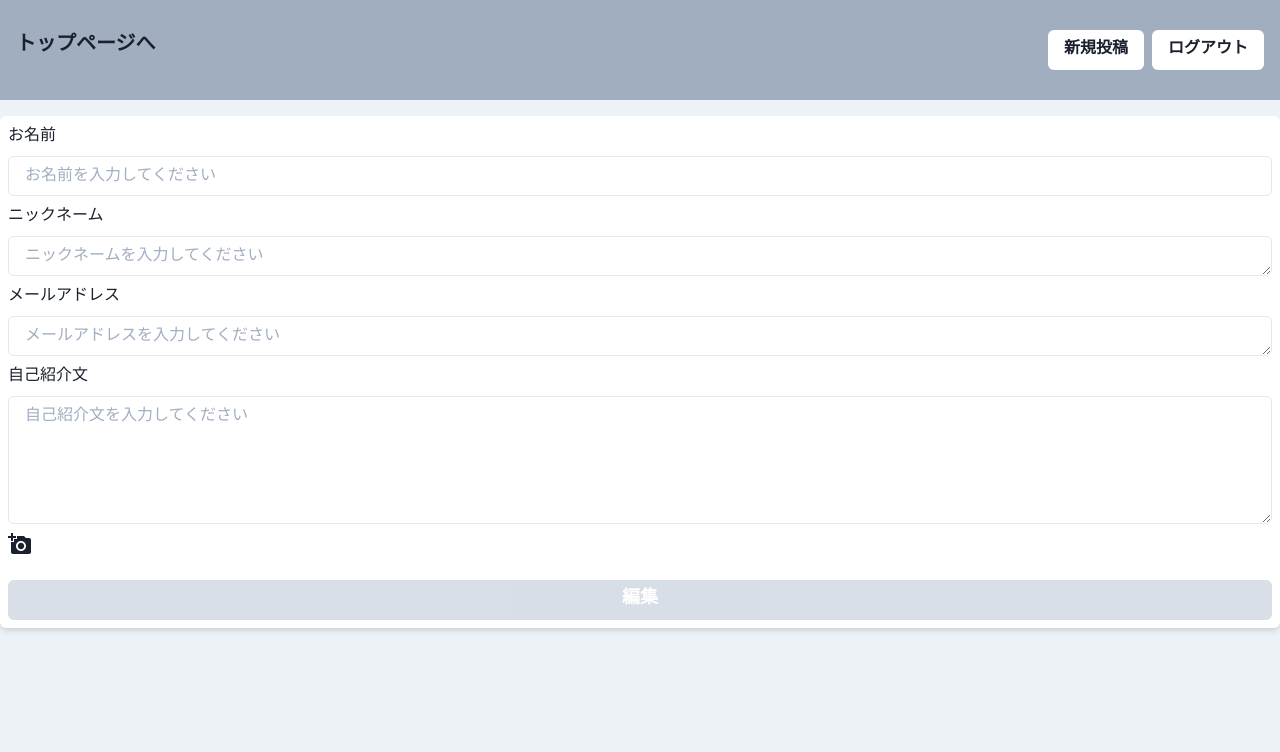
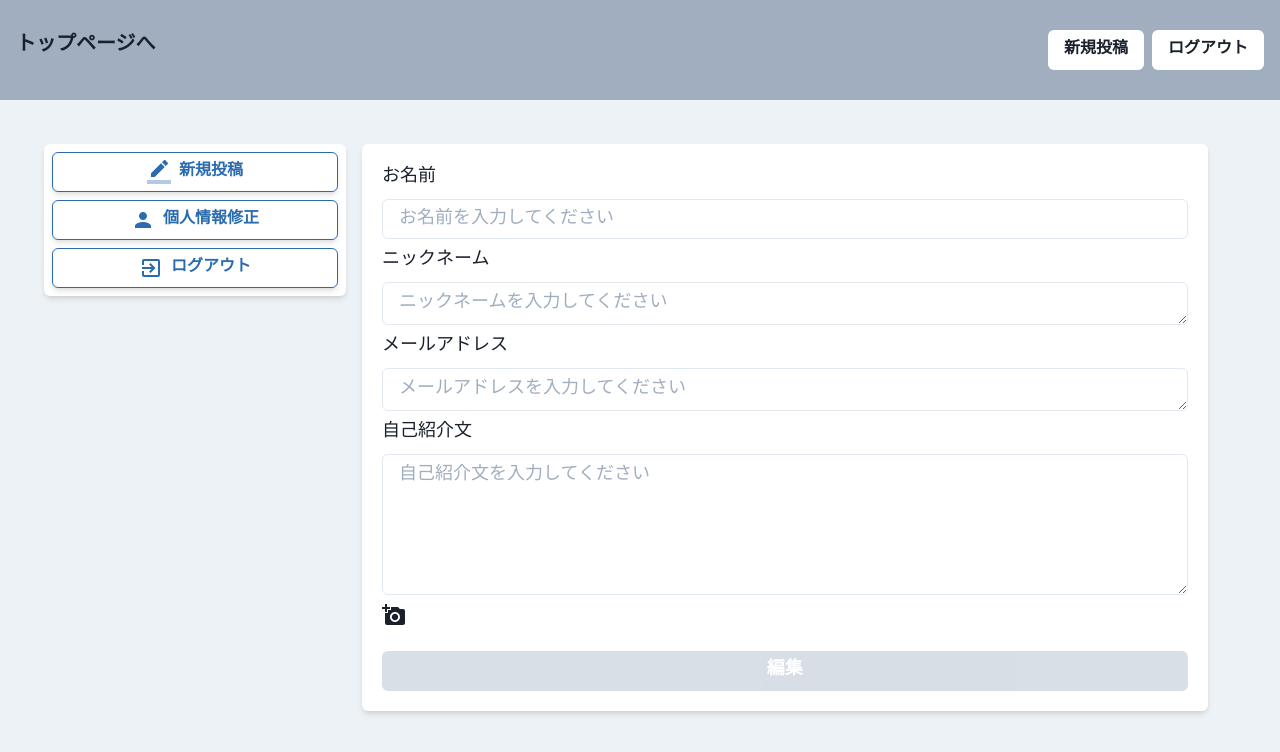
Before and after one commit to kory-jp/proto2, a React (Create React App) app in the folder front/front-app/: page /mypage/edit in a window 1280 px wide. Shown: the top 752 px of the page. Built offline with nearby package versions, Linux system fonts and the light colour scheme; no server answers.

Commit message:
stash pop

```diff
--- a/front/front-app/src/assets/style/chakraStyles.jsx
+++ b/front/front-app/src/assets/style/chakraStyles.jsx
@@ -1,5 +1,5 @@
 import { Box, Flex } from "@chakra-ui/layout";
-import { Text } from "@chakra-ui/react";
+import { Text, Image } from "@chakra-ui/react";
 
 export const DefaultBox = (props) => {
   return <Box
@@ -27,3 +27,13 @@ export const DefaultText = (props) => {
     {...props}
   />
 }
+
+export const DefaultImage = (props) => {
+  return <Image
+    boxSize={{base: "2xs", md: "md"}}
+    objectFit="cover"
+    shadow="md"
+    borderRadius="md"
+    {...props}
+  />
+}
--- a/front/front-app/src/components/molecules/MenuDrawer.jsx
+++ b/front/front-app/src/components/molecules/MenuDrawer.jsx
@@ -20,6 +20,12 @@ export const MenuDrawer = (props) => {
     dispatch(push('/posts/new'))
     onClose()
   }
+
+  const toEditProfile = () => {
+    dispatch(push('/mypage/edit'))
+    onClose()
+  }
+
   return(
     <Drawer placement="left" size="xs" onClose={onClose} isOpen={isOpen}>
     <DrawerOverlay>
@@ -41,6 +47,15 @@ export const MenuDrawer = (props) => {
           </Button>
           <Button
             bg="white"
+            onClick={toEditProfile}
+            fontSize="sm"
+            w="100%"
+            m="2"
+          >
+            個人情報修正
+          </Button>
+          <Button
+            bg="white"
             onClick={()=> dispatch(logOut(showMessage))}
             fontSize="sm"
             w="100%"
--- a/front/front-app/src/components/organisms/post/PostShowCard.jsx
+++ b/front/front-app/src/components/organisms/post/PostShowCard.jsx
@@ -1,12 +1,12 @@
 import React, { memo } from 'react'
 import { Flex } from '@chakra-ui/layout'
-import { Image, Link } from "@chakra-ui/react"
+import { Link } from "@chakra-ui/react"
 import { useDispatch, useSelector } from 'react-redux'
 import { getUserId } from '../../../reducks/users/selectors'
 import { push } from 'connected-react-router'
 import CreateIcon from '@material-ui/icons/Create';
 import defaultImage from '../../../assets/img/defaultImage.jpeg'
-import { DefaultFlex, DefaultText } from '../../../assets/style/chakraStyles'
+import { DefaultFlex, DefaultText, DefaultImage } from '../../../assets/style/chakraStyles'
 
 export const PostShowCard = memo((props)=> {
   const dispatch = useDispatch()
@@ -20,15 +20,11 @@ export const PostShowCard = memo((props)=> {
     >
       <Flex
         w="full"
-        flexDirection={{base: "column", md: "initial"}}
+        flexDirection={{base: "column", xl: "initial"}}
       >
-        <Image
+        <DefaultImage
           src={image? image : defaultImage}
           alt="投稿画像"
-          boxSize={{base: "2xs", md: "md"}}
-          objectFit="cover"
-          shadow="md"
-          borderRadius="md"
           m={{base: "auto", md: "2"}}
           mb="2"
         />
--- a/front/front-app/src/components/pages/mypage/ProfileEdit.jsx
+++ b/front/front-app/src/components/pages/mypage/ProfileEdit.jsx
@@ -1,14 +1,13 @@
 import React, { memo, useCallback, useEffect, useState } from 'react'
 import axios from 'axios';
 import { useDispatch, useSelector } from 'react-redux';
-import { Flex, Stack, Box } from "@chakra-ui/layout";
+import { Stack, Box } from "@chakra-ui/layout";
 import {
   FormControl,
   FormLabel,
   Input,
   Textarea,
   Button,
-  Img,
 } from "@chakra-ui/react"
 import AddAPhotoIcon from '@material-ui/icons/AddAPhoto';
 import CancelIcon from '@material-ui/icons/Cancel';
@@ -17,6 +16,7 @@ import { PrimaryButton } from '../../atoms/button/PrimaryButton';
 import { getLoadingState } from '../../../reducks/loading/selectors';
 import useMessage from '../../../hooks/useMessage';
 import { userUpdate } from '../../../reducks/users/operations';
+import { DefaultFlex, DefaultImage } from '../../../assets/style/chakraStyles';
 
 export const ProfileEdit = memo(()=> {
   const dispatch = useDispatch()
@@ -97,47 +97,51 @@ export const ProfileEdit = memo(()=> {
 
 
   return(
-    <Flex flexDirection="column" bg="white" borderRadius="md" shadow="md" p="2">
+    <DefaultFlex flexDirection="column">
       <Stack>
       <FormControl id="name">
-        <FormLabel>お名前</FormLabel>
+        <FormLabel fontSize={{base: "sm", md: "lg"}}>お名前</FormLabel>
         <Input
           type="text"
           name="name"
           placeholder="お名前を入力してください"
+          fontSize={{base: "sm", md: "lg"}}
           required={true}
           value={name}
           onChange={inputName}
         />
       </FormControl>
       <FormControl id="nickname">
-        <FormLabel>ニックネーム</FormLabel>
+        <FormLabel fontSize={{base: "sm", md: "lg"}}>ニックネーム</FormLabel>
         <Textarea
           type="text"
           name="nickname"
           placeholder="ニックネームを入力してください"
+          fontSize={{base: "sm", md: "lg"}}
           rows="1"
           value={nickname}
           onChange={inputNickname}
         />
       </FormControl>
       <FormControl id="email">
-        <FormLabel>メールアドレス</FormLabel>
+        <FormLabel fontSize={{base: "sm", md: "lg"}}>メールアドレス</FormLabel>
         <Textarea
           type="email"
           name="email"
           rows="1"
           placeholder="メールアドレスを入力してください"
+          fontSize={{base: "sm", md: "lg"}}
           value={email}
           onChange={inputEmail}
         />
       </FormControl>
       <FormControl id="introduction">
-        <FormLabel>自己紹介文</FormLabel>
+        <FormLabel fontSize={{base: "sm", md: "lg"}}>自己紹介文</FormLabel>
         <Textarea
           type="text"
           name="introduction"
           placeholder="自己紹介文を入力してください"
+          fontSize={{base: "sm", md: "lg"}}
           rows="5"
           value={introduction}
           onChange={inputIntroduction}
@@ -164,9 +168,7 @@ export const ProfileEdit = memo(()=> {
           >
             <CancelIcon />
           </Button>
-          <Img
-            boxSize="md"
-            objectFit="cover"
+          <DefaultImage
             src={preview}
             alt="preview img"
           />
@@ -177,11 +179,12 @@ export const ProfileEdit = memo(()=> {
           onClick={()=> dispatch(userUpdate(userId, formData, showMessage))}
           loading = {loadingState}
           disabled = {name === "" || email === ""}
+          fontSize={{base: "sm", md: "lg"}}
         >
           編集
         </PrimaryButton>
       </Stack>
-    </Flex>
+    </DefaultFlex>
   )
 })
 
--- a/front/front-app/src/components/pages/posts/PostEdit.jsx
+++ b/front/front-app/src/components/pages/posts/PostEdit.jsx
@@ -10,7 +10,6 @@ import {
   Input,
   Textarea,
   Button,
-  Img,
 } from "@chakra-ui/react"
 import { Spinner } from "@chakra-ui/spinner";
 import AddAPhotoIcon from '@material-ui/icons/AddAPhoto';
@@ -22,7 +21,7 @@ import { deletePost, updatePost } from '../../../reducks/posts/operations';
 import useMessage from '../../../hooks/useMessage';
 import useLoadingState from '../../../hooks/useLoadingState';
 import { nowLoadingAction } from '../../../reducks/loading/actions';
-import { DefaultBox } from '../../../assets/style/chakraStyles'
+import { DefaultBox, DefaultImage } from '../../../assets/style/chakraStyles'
 
 export const PostEdit = memo(()=> {
   const dispatch = useDispatch()
@@ -163,9 +162,7 @@ export const PostEdit = memo(()=> {
                   >
                     <CancelIcon />
                   </Button>
-                  <Img
-                    boxSize={{base: "2xs", md: "md"}}
-                    objectFit="cover"
+                  <DefaultImage
                     src={preview}
                     alt="preview img"
                   />
--- a/front/front-app/src/components/pages/posts/PostIndex.jsx
+++ b/front/front-app/src/components/pages/posts/PostIndex.jsx
@@ -5,7 +5,6 @@ import { Spinner } from "@chakra-ui/spinner";
 import { getPosts } from '../../../reducks/posts/operations';
 import { getPostsSelect } from '../../../reducks/posts/selectors';
 import PostCard from '../../organisms/post/PostCard';
-import SideBar from '../../organisms/layout/SideBar';
 import useLoadingState from '../../../hooks/useLoadingState';
 
 export const PostIndex = memo(()=> {
@@ -26,9 +25,8 @@ export const PostIndex = memo(()=> {
         </Center>
       ): (
         <>
-          <SideBar />
           {posts.length > 0 && (
-            <Box m="2">
+            <Box mr="2" ml="2" mb="2">
               {
                 posts.map(post =>(
                   <PostCard key={post.id} post={post}/>
--- a/front/front-app/src/components/pages/posts/PostNew.jsx
+++ b/front/front-app/src/components/pages/posts/PostNew.jsx
@@ -6,7 +6,6 @@ import {
   Input,
   Textarea,
   Button,
-  Img,
 } from "@chakra-ui/react"
 import AddAPhotoIcon from '@material-ui/icons/AddAPhoto';
 import CancelIcon from '@material-ui/icons/Cancel';
@@ -16,7 +15,7 @@ import { getUserId } from '../../../reducks/users/selectors';
 import {newPost} from '../../../reducks/posts/operations'
 import useMessage from '../../../hooks/useMessage';
 import useLoadingState from '../../../hooks/useLoadingState';
-import { DefaultBox } from '../../../assets/style/chakraStyles'
+import { DefaultBox, DefaultImage } from '../../../assets/style/chakraStyles'
 
 export const PostNew = memo(()=> {
   const dispatch = useDispatch();
@@ -111,9 +110,7 @@ export const PostNew = memo(()=> {
             >
               <CancelIcon />
             </Button>
-            <Img
-              boxSize={{base: "2xs", md: "md"}}
-              objectFit="cover"
+            <DefaultImage
               src={preview}
               alt="preview img"
             />
--- a/front/front-app/src/components/templates/DefaultLayout.jsx
+++ b/front/front-app/src/components/templates/DefaultLayout.jsx
@@ -1,12 +1,26 @@
 import React, { memo } from 'react'
+import { Flex, Box } from "@chakra-ui/layout";
 import Header from '../organisms/layout/Header';
+import SideBar from '../organisms/layout/SideBar';
 
 export const DefaultLayout = memo((props)=> {
+  console.log(props)
   const {children} = props;
   return(
-    <Header>
-      {children}
-    </Header>
+    <>
+      <Header/>
+      <Flex m={{base: "2", lg: "9"}}>
+        <Box w="25%" m="2" display={{base: "none", md: "block"}}>
+        <SideBar/>
+        </Box>
+        <Box
+          w={{base: "90%", md: "70%"}}
+          m={{base: "auto", md: "2"}}
+          >
+        {children}
+        </Box>
+      </Flex>
+    </>
   )
 })
 
--- a/front/front-app/src/router/Router.jsx
+++ b/front/front-app/src/router/Router.jsx
@@ -16,12 +16,13 @@ export const Router = () => {
       <Route  exact path={"/"} component={LoginPage} />
       <Route path={"/registration"} component={RegistrationPage} />
       <Auth>
-        <DefaultLayout />
-        <Route exact path={"/posts"} component={PostIndex} />
-        <Route path={"/posts/new"} component={PostNew} />
-        <Route path={"/posts/show/:id"} component={PostShow} />
-        <Route path={"/posts/edit/:id"} component={PostEdit} />
-        <Route path={"/mypage/edit"} component={ProfileEdit} />
+        <DefaultLayout>
+          <Route exact path={"/posts"} component={PostIndex} />
+          <Route path={"/posts/new"} component={PostNew} />
+          <Route path={"/posts/show/:id"} component={PostShow} />
+          <Route path={"/posts/edit/:id"} component={PostEdit} />
+          <Route path={"/mypage/edit"} component={ProfileEdit} />
+        </DefaultLayout>
       </Auth>
     </Switch>
   )
```
Also changed, not shown: 2 other files (tests, documents, lock files or other folders).
